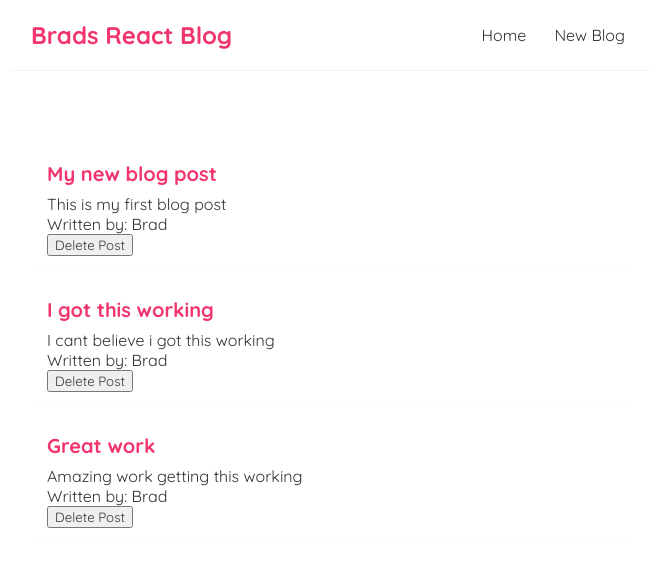
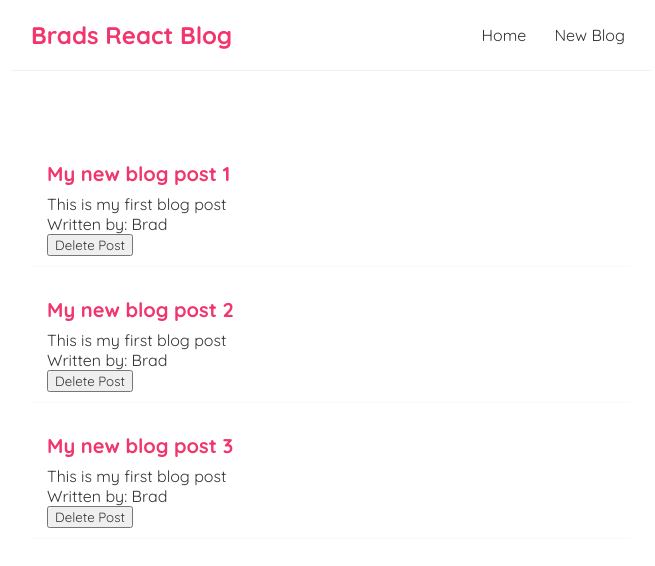
Before and after one commit to Bradzerafa/react-blog, a React (Create React App) app: page / in a window 1280 px wide. Shown: the top 566 px of the page, without its empty margins (309-964 px from the left). Built offline with nearby package versions, Linux system fonts and the light colour scheme; data requests are answered from the project's data file.

Commit message:
Fetch, Conditional rendering

```diff
--- a/data/db.json
+++ b/data/db.json
@@ -16,7 +16,7 @@
             "title": "My new blog post 3",
             "body": "This is my first blog post",
             "author": "Brad",
-            "id": 2
+            "id": 3
         }
     ]
 }
--- a/public/index.html
+++ b/public/index.html
@@ -2,19 +2,16 @@
 <html lang="en">
   <head>
     <meta charset="utf-8" />
-    <link rel="icon" href="%PUBLIC_URL%/favicon.ico" />
     <meta name="viewport" content="width=device-width, initial-scale=1" />
     <meta name="theme-color" content="#000000" />
     <meta
       name="description"
       content="Web site created using create-react-app"
     />
-    <link rel="apple-touch-icon" href="%PUBLIC_URL%/logo192.png" />
     <!--
       manifest.json provides metadata used when your web app is installed on a
       user's mobile device or desktop. See https://developers.google.com/web/fundamentals/web-app-manifest/
     -->
-    <link rel="manifest" href="%PUBLIC_URL%/manifest.json" />
     <!--
       Notice the use of %PUBLIC_URL% in the tags above.
       It will be replaced with the URL of the `public` folder during the build.
--- a/src/Home.js
+++ b/src/Home.js
@@ -2,26 +2,47 @@ import {useState, useEffect} from 'react';
 import BlogList from './components/BlogList'
 
 const Home = () => {
-    const [blogs, setBlogs] = useState([
-        {title: 'My new blog post', body: 'This is my first blog post', author: 'Brad', id: 1},
-        {title: 'I got this working', body: 'I cant believe i got this working', author: 'Brad', id: 2},
-        {title: 'Great work', body: 'Amazing work getting this working', author: 'Brad', id: 3}
-    ])
+    const [blogs, setBlogs] = useState(null)
+    const [isLoading, setIsLoading] = useState(true)
+    const [dataError, setDataError] = useState(false)
 
     function deletePost(id){
-        const newBlogs = blogs.filter(blog => blog.id !== id);
-        setBlogs(newBlogs);
+        // const newBlogs = blogs.filter(blog => blog.id !== id);
+        // setBlogs(newBlogs);
+
+        console.log('Deleted')
     }
 
 
+
+
     useEffect(() => {
-        console.log("useEffect")
-    }, [blogs])
+        fetch('http://localhost:8000/blogs')
+        .then(res => {
+           if (!res.ok){
+             throw Error()
+           }
+            return res.json()
+        })
+        .then(data => {
+            setBlogs(data)
+            setIsLoading(false)
+            setDataError(false)
+        })
+        .catch (err => {
+            console.log(err.message)
+            setDataError(true)
+            setIsLoading(false)
+        })
+    }, [])
 
 
     return (
         <div className="home">
-           <BlogList blogPosts={blogs} deleteBtn={deletePost} />
+            {/* The blogs && is conditional templating */}
+            {isLoading && <h3>Loading...</h3>}
+            {dataError && <h3>Sorry, there was an error fetching the data. Please refresh</h3>}
+            {blogs &&  <BlogList blogPosts={blogs} deleteBtn={deletePost}/>}
         </div>
 
      );
```
Also changed, not shown: src/components/BlogList.js (line endings or trailing spaces).
